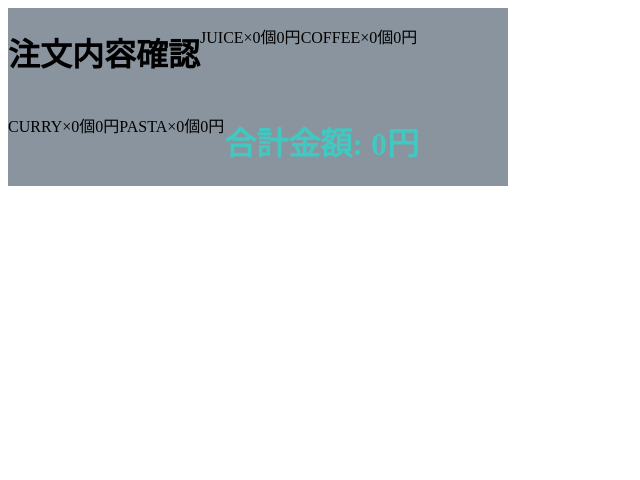
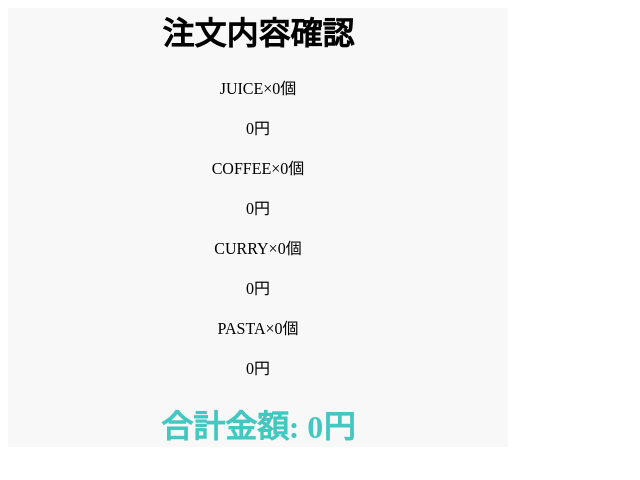
Before and after one commit to rinkokikuchi/cafe_progate, a PHP site: page /order.php in a window 1280 px wide. Shown: the top 480 px of the page, without its empty margins (0-640 px from the left). Run offline with PHP 8.4, Linux system fonts and the light colour scheme.

Commit message:
order.css修正版

```diff
--- a/order.css
+++ b/order.css
@@ -3,13 +3,12 @@
 }
 
 .all {
-    flex-wrap: wrap;
-    display: flex;
+    width: 500px;
+    background-color: #F8F8F8;
     text-align: center;
-    width: 500px;
-    background-color: #89949e;
+
  }
 
  .order {
-     display: flex;
+     text-align: center;
  }
--- a/style.css
+++ b/style.css
@@ -25,7 +25,7 @@
     justify-content:space-between;
 }
 
-.main h5
+.main h5 {
     color :#42c7c1;
     margin:auto;
 }
```
